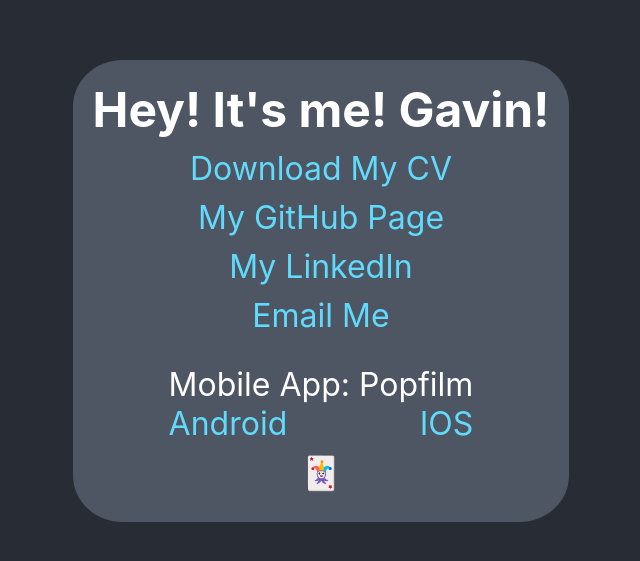
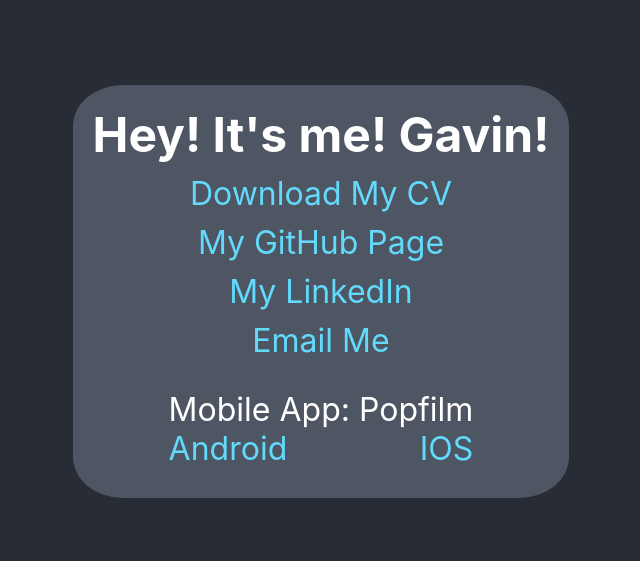
Before and after one commit to gcao417/gavin.github.io, a React (Create React App) app: page / in a window 1280 px wide. Shown: the part 109-670 px from the top of the page, without its empty margins (319-959 px from the left). Built offline with nearby package versions, Linux system fonts and the light colour scheme.

Commit message:
Remove Blackjack

```diff
--- a/src/App.js
+++ b/src/App.js
@@ -64,9 +64,9 @@ function App() {
           </div>
         </div>
 
-        <a href="BlackJack" rel="noopener noreferrer">
+        {/* <a href="BlackJack" rel="noopener noreferrer">
           🃏
-        </a>
+        </a> */}
       </div>
     </div>
   );
```
